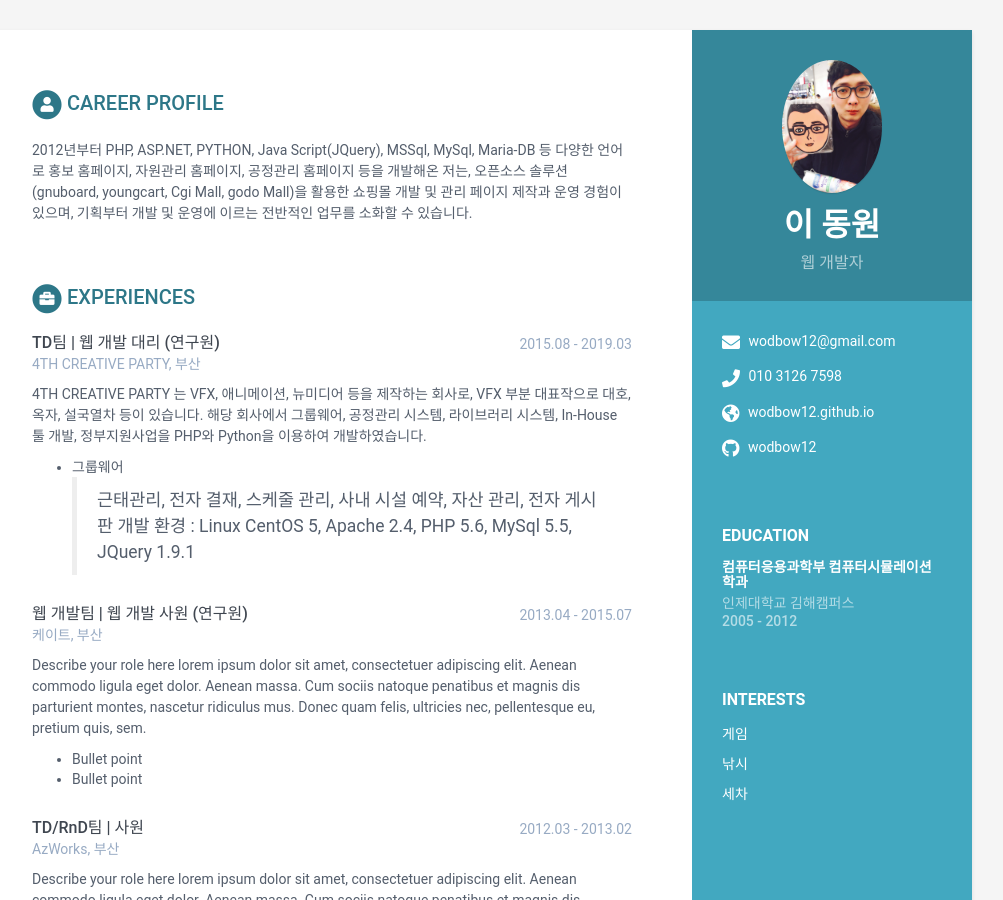
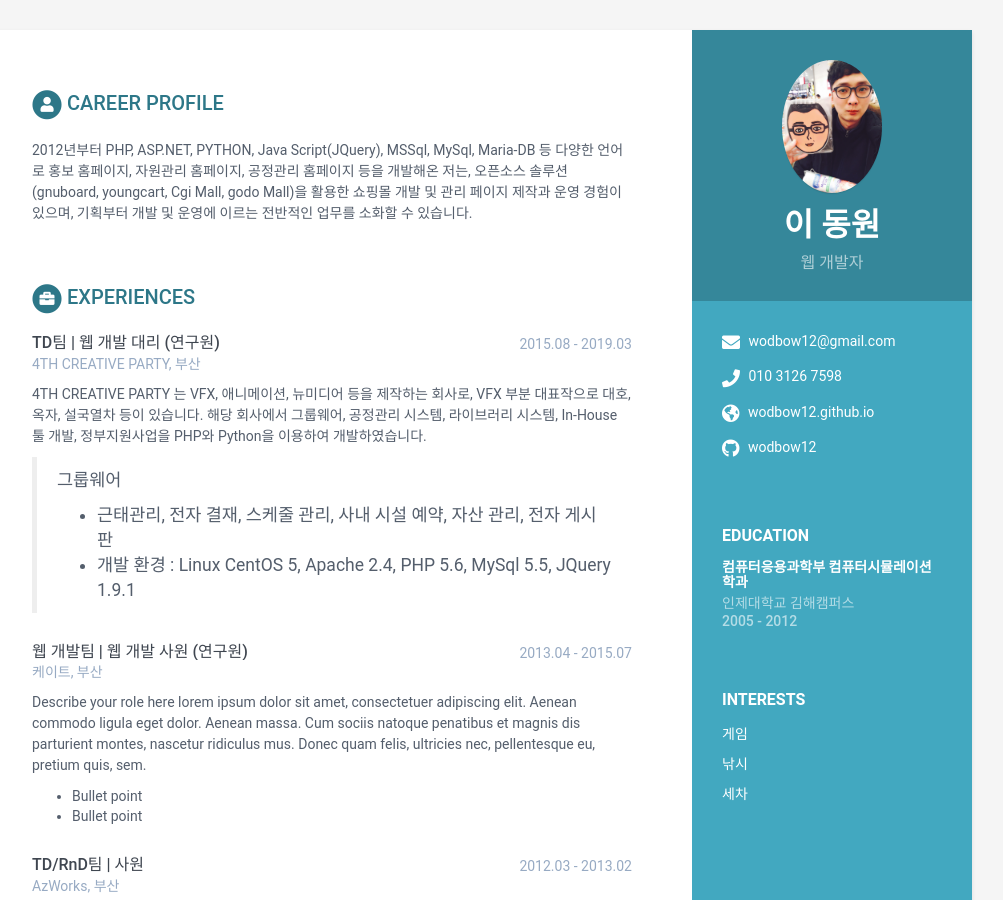
Before and after one commit to wodbow12/wodbow12.github.io, a Jekyll site: the page built from index.html, in a window 1280 px wide and 900 px high. Shown: the whole window, without its empty margins (168-1171 px from the left). Built offline with Jekyll 4.4.1, drawn with Linux system fonts in a browser that asks for light colours.

Commit message:
add experiences

```diff
--- a/_data/data.yml
+++ b/_data/data.yml
@@ -65,9 +65,9 @@
         VFX 부분 대표작으로 대호, 옥자, 설국열차 등이 있습니다.
         해당 회사에서 그룹웨어, 공정관리 시스템, 라이브러리 시스템, In-House 툴 개발, 정부지원사업을 PHP와 Python을 이용하여 개발하였습니다.
 
-          - 그룹웨어
-          > 근태관리, 전자 결재, 스케줄 관리, 사내 시설 예약, 자산 관리, 전자 게시판
-          > 개발 환경 : Linux CentOS 5, Apache 2.4, PHP 5.6, MySql 5.5, JQuery 1.9.1
+          > 그룹웨어
+          - 근태관리, 전자 결재, 스케줄 관리, 사내 시설 예약, 자산 관리, 전자 게시판
+          - 개발 환경 : Linux CentOS 5, Apache 2.4, PHP 5.6, MySql 5.5, JQuery 1.9.1
 
 
     - role: 웹 개발팀 | 웹 개발 사원 (연구원)
```
